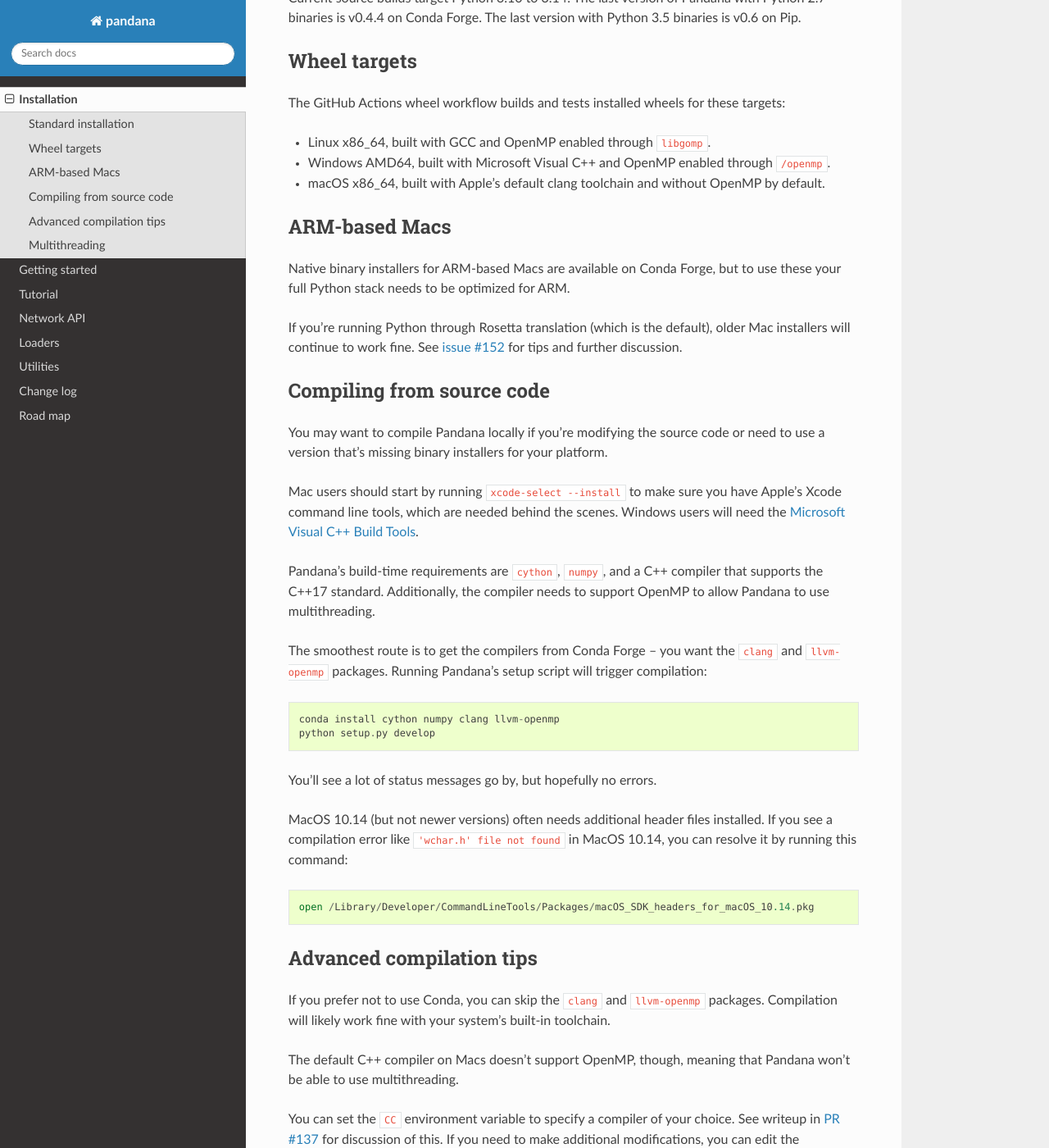
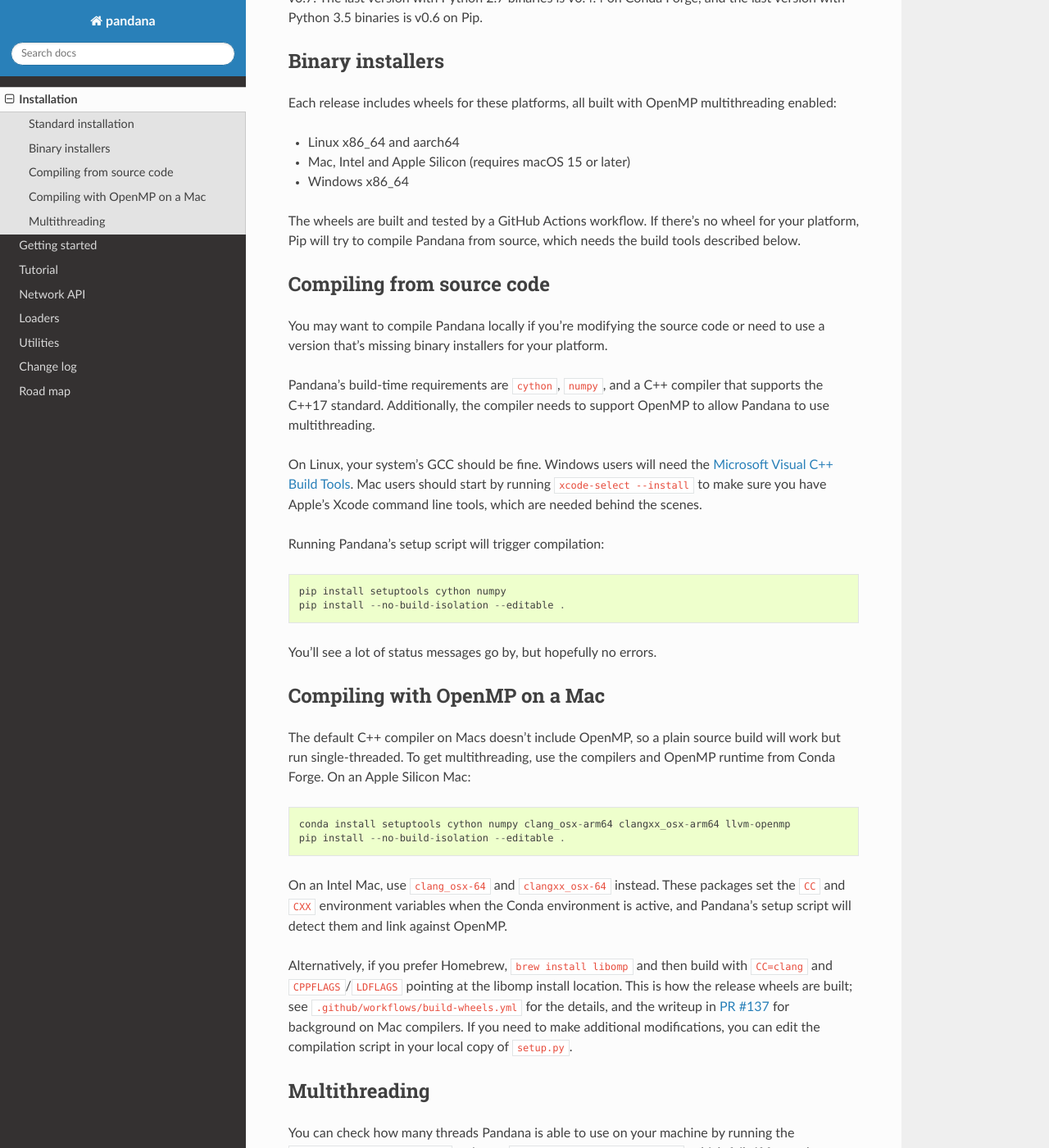
Before and after one commit to UDST/pandana, a Sphinx documentation site: the page built from docs/source/installation.rst, in a window 1280 px wide and 1400 px high, scrolled down 579 px. Shown: the whole window at 82% size. Built offline with Sphinx 7.4.7 and the Read the Docs theme 3.1.0, drawn with Linux system fonts in a browser that asks for light colours; some of the changed text lies outside the part shown.

Commit message:
Update installation docs, release procedure, and README for v0.8
- installation.rst: describe the wheel targets, drop the ARM Mac and
  macOS 10.14 sections, and document the Conda Forge compiler route for
  OpenMP on Macs.
- CONTRIBUTING.md: PRs go to main; release candidates; PyPI upload with
  an API token from CI-built artifacts instead of a local sdist.
- README: "New in v0.8" and current Python support.
- Document open_hdf_store and migrate_legacy_hdf; fix a Sphinx
  deprecation in conf.py.

```diff
--- a/docs/source/conf.py
+++ b/docs/source/conf.py
@@ -104,7 +104,6 @@
 
 # The theme to use for HTML and HTML Help pages.  See the documentation for
 # a list of builtin themes.
-import sphinx_rtd_theme
 html_theme = "sphinx_rtd_theme"
 
 # Theme options are theme-specific and customize the look and feel of a theme
@@ -113,7 +112,6 @@
 # html_theme_options = {}
 
 # Add any paths that contain custom themes here, relative to this directory.
-html_theme_path = [sphinx_rtd_theme.get_html_theme_path()]
 
 # The name for this set of Sphinx documents.  If None, it defaults to
 # "<project> v<release> documentation".
--- a/docs/source/installation.rst
+++ b/docs/source/installation.rst
@@ -7,7 +7,7 @@
 Standard installation
 ------------------------------
 
-Binary installers are provided for Mac, Linux, and Windows through both PyPI and Conda Forge when the corresponding release artifacts are available.
+Binary installers are provided for Mac, Linux, and Windows through both PyPI and Conda Forge.
 
 You can install Pandana using Pip::
 
@@ -17,25 +17,19 @@
 
     conda install pandana --channel conda-forge
 
-Current source builds target Python 3.10 to 3.14. The last version of Pandana with Python 2.7 binaries is v0.4.4 on Conda Forge. The last version with Python 3.5 binaries is v0.6 on Pip.
+Pandana v0.8 supports Python 3.10 to 3.14. The last version with Python 3.8 and 3.9 binaries is v0.7. The last version with Python 2.7 binaries is v0.4.4 on Conda Forge, and the last version with Python 3.5 binaries is v0.6 on Pip.
 
 
-Wheel targets
+Binary installers
 ------------------------------
 
-The GitHub Actions wheel workflow builds and tests installed wheels for these targets:
+Each release includes wheels for these platforms, all built with OpenMP multithreading enabled:
 
-* Linux x86_64, built with GCC and OpenMP enabled through ``libgomp``.
-* Windows AMD64, built with Microsoft Visual C++ and OpenMP enabled through ``/openmp``.
-* macOS x86_64, built with Apple's default clang toolchain and without OpenMP by default.
+* Linux x86_64 and aarch64
+* Mac, Intel and Apple Silicon (requires macOS 15 or later)
+* Windows x86_64
 
-
-ARM-based Macs
-------------------------------
-
-Native binary installers for ARM-based Macs are available on Conda Forge, but to use these your full Python stack needs to be optimized for ARM.
-
-If you're running Python through Rosetta translation (which is the default), older Mac installers will continue to work fine. See `issue #152 <https://github.com/UDST/pandana/issues/152>`_ for tips and further discussion.
+The wheels are built and tested by a GitHub Actions workflow. If there's no wheel for your platform, Pip will try to compile Pandana from source, which needs the build tools described below.
 
 
 Compiling from source code
@@ -43,33 +37,32 @@
 
 You may want to compile Pandana locally if you're modifying the source code or need to use a version that's missing binary installers for your platform.
 
-Mac users should start by running ``xcode-select --install`` to make sure you have Apple's Xcode command line tools, which are needed behind the scenes. Windows users will need the `Microsoft Visual C++ Build Tools <https://visualstudio.microsoft.com/visual-cpp-build-tools/>`_.
-
 Pandana's build-time requirements are ``cython``, ``numpy``, and a C++ compiler that supports the C++17 standard. Additionally, the compiler needs to support OpenMP to allow Pandana to use multithreading.
 
-The smoothest route is to get the compilers from Conda Forge -- you want the ``clang`` and ``llvm-openmp`` packages. Running Pandana's setup script will trigger compilation::
+On Linux, your system's GCC should be fine. Windows users will need the `Microsoft Visual C++ Build Tools <https://visualstudio.microsoft.com/visual-cpp-build-tools/>`_. Mac users should start by running ``xcode-select --install`` to make sure you have Apple's Xcode command line tools, which are needed behind the scenes.
 
-    conda install cython numpy clang llvm-openmp
-    python setup.py develop
+Running Pandana's setup script will trigger compilation::
+
+    pip install setuptools cython numpy
+    pip install --no-build-isolation --editable .
 
 You'll see a lot of status messages go by, but hopefully no errors.
 
-MacOS 10.14 (but not newer versions) often needs additional header files installed. If you see a compilation error like ``'wchar.h' file not found`` in MacOS 10.14, you can resolve it by running this command::
 
-    open /Library/Developer/CommandLineTools/Packages/macOS_SDK_headers_for_macOS_10.14.pkg
-
-
-Advanced compilation tips
+Compiling with OpenMP on a Mac
 ------------------------------
 
-If you prefer not to use Conda, you can skip the ``clang`` and ``llvm-openmp`` packages. Compilation will likely work fine with your system's built-in toolchain.
+The default C++ compiler on Macs doesn't include OpenMP, so a plain source build will work but run single-threaded. To get multithreading, use the compilers and OpenMP runtime from Conda Forge. On an Apple Silicon Mac::
 
-The default C++ compiler on Macs doesn't support OpenMP, though, meaning that Pandana won't be able to use multithreading.
+    conda install setuptools cython numpy clang_osx-arm64 clangxx_osx-arm64 llvm-openmp
+    pip install --no-build-isolation --editable .
 
-You can set the ``CC`` environment variable to specify a compiler of your choice. See writeup in `PR #137 <https://github.com/UDST/pandana/pull/137>`_ for discussion of this. If you need to make additional modifications, you can edit the compilation script in your local copy of ``setup.py``.
+On an Intel Mac, use ``clang_osx-64`` and ``clangxx_osx-64`` instead. These packages set the ``CC`` and ``CXX`` environment variables when the Conda environment is active, and Pandana's setup script will detect them and link against OpenMP.
+
+Alternatively, if you prefer Homebrew, ``brew install libomp`` and then build with ``CC=clang`` and ``CPPFLAGS``/``LDFLAGS`` pointing at the libomp install location. This is how the release wheels are built; see ``.github/workflows/build-wheels.yml`` for the details, and the writeup in `PR #137 <https://github.com/UDST/pandana/pull/137>`_ for background on Mac compilers. If you need to make additional modifications, you can edit the compilation script in your local copy of ``setup.py``.
 
 
 Multithreading
 ------------------------------
 
-You can check how many threads Pandana is able to use on your machine by running the ``examples/simple_example.py`` script.
+You can check how many threads Pandana is able to use on your machine by running the ``examples/simple_example.py`` script, or ``python tests/check_openmp.py``, which fails if fewer than two threads are available.
--- a/docs/source/loaders.rst
+++ b/docs/source/loaders.rst
@@ -92,4 +92,10 @@
 
 .. autofunction:: pandana.loaders.pandash5.network_from_pandas_hdf5
 
+Network files saved with older versions of Pandas have metadata that Pandas 3 can no longer read. These helpers handle that:
+
+.. autofunction:: pandana.loaders.pandash5.open_hdf_store
+
+.. autofunction:: pandana.loaders.pandash5.migrate_legacy_hdf
+
 .. _OSMnet: https://github.com/udst/osmnet
```
Also changed, not shown: CONTRIBUTING.md (+16 -11 lines), README.md (+4 -2 lines), docs/README.md, 1 other file.
